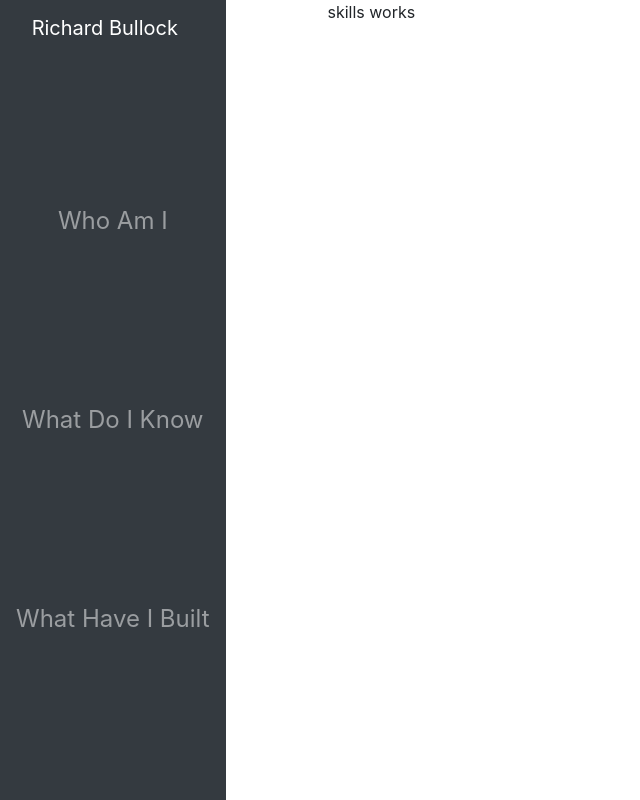
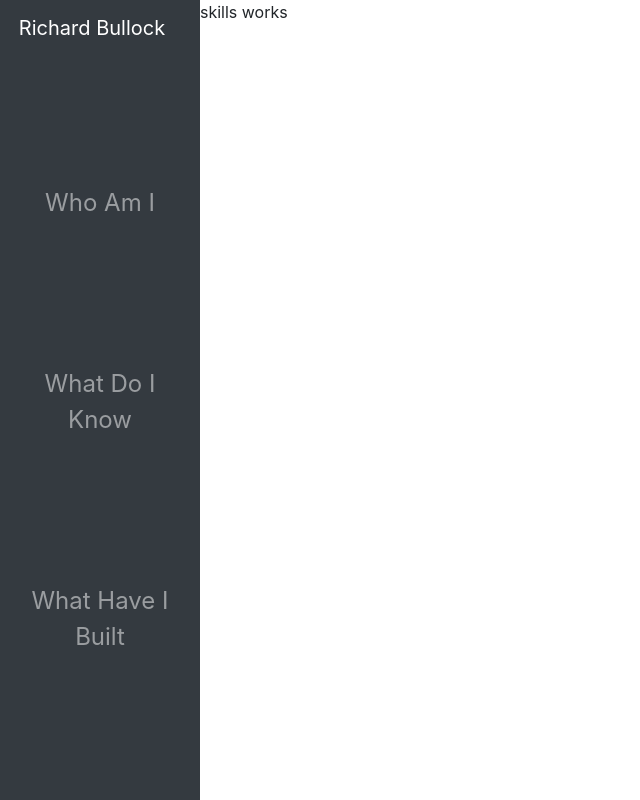
Before and after one commit to rbullock86/ngPortfolio, an Angular app: page /skills in a window 1280 px wide. Shown: the whole page, without its empty margins (0-640 px from the left). Built offline with nearby package versions, Linux system fonts and the light colour scheme.

Commit message:
fixed sidebar and main content resizing issue

```diff
--- a/src/app/app.component.html
+++ b/src/app/app.component.html
@@ -1,9 +1,9 @@
 <div class="">
   <div class="d-lg-none"><app-topbar></app-topbar></div>
-  <div class="row">
-    <div class="d-none d-lg-inline-block col-lg-3">
-      <app-sidebar></app-sidebar>
-    </div>
-    <div class="d-inline-block col-lg-9"><router-outlet></router-outlet></div>
+  <div class="sidebar-container d-none d-lg-inline-block">
+    <app-sidebar></app-sidebar>
+  </div>
+  <div class="main-container d-inline-block">
+    <router-outlet></router-outlet>
   </div>
 </div>
--- a/src/styles.css
+++ b/src/styles.css
@@ -5,11 +5,34 @@
   width: 100%;
 }
 
+.sidebar-container {
+  position: fixed;
+  left: 0;
+  top: 0;
+  width: 200px;
+  height: 100%;
+  z-index: 999;
+  font-size: 24px;
+}
+
 .sidebar {
   position: fixed;
   left: 0;
   top: 0;
+  width: 200px;
   height: 100%;
   z-index: 999;
   font-size: 24px;
 }
+
+.main-container {
+  position: relative;
+}
+
+@media (min-width: 992px) {
+  .main-container {
+    position: fixed;
+    left: 200px;
+    top: 0;
+  }
+}
```
